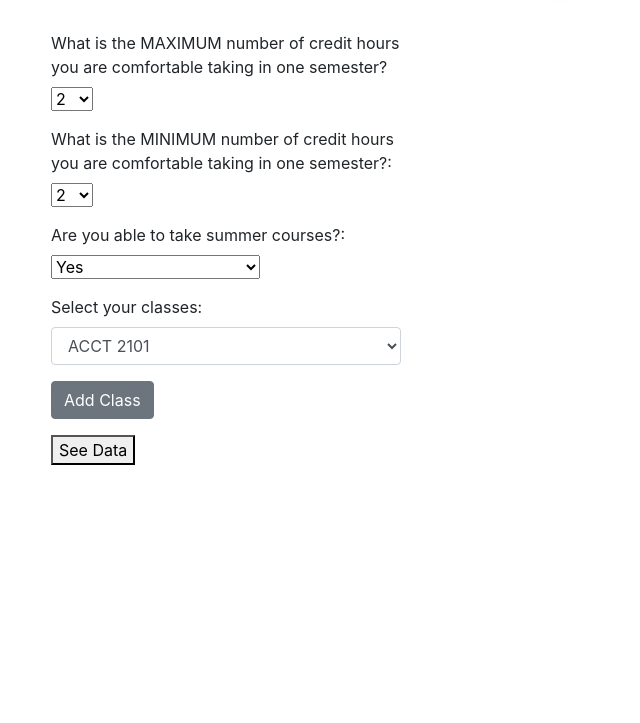
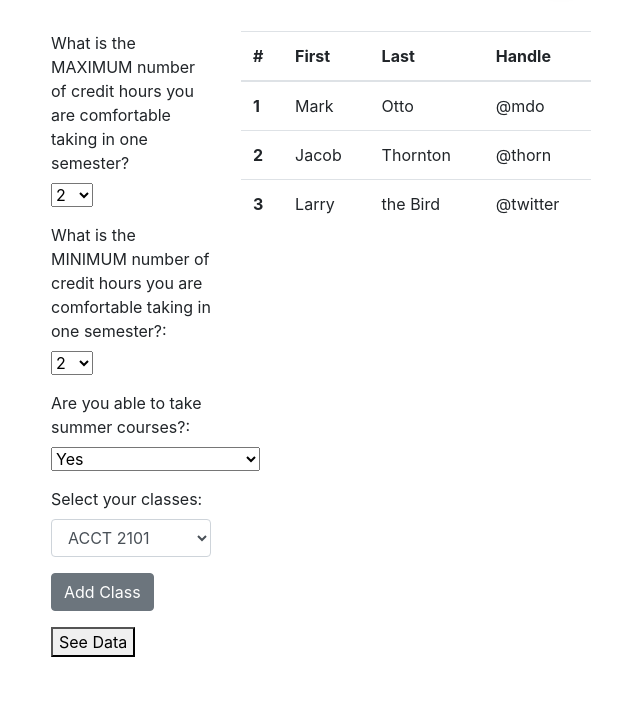
Before and after one commit to apfleegor/6242-final-project, a Flask app: page / in a window 1280 px wide. Shown: the part 77-800 px from the top of the page, without its empty margins (34-674 px from the left). Run offline with Flask 3, Linux system fonts and the light colour scheme; some libraries are stand-ins or nearby versions.

Commit message:
updating formatting to include a table in the middle

```diff
--- a/templates/index.html
+++ b/templates/index.html
@@ -16,7 +16,7 @@
 
   <div class="container">
     <div class="row">
-      <div class="col-lg-4">
+      <div class="col-2">
         <!-- First Input: Dropdown for maxPrompt -->
         <div class="mb-3">
           <label for="maxPrompt" class="form-label">What is the MAXIMUM number of credit hours you are comfortable taking in one semester?</label>
@@ -104,8 +104,41 @@
 
       </div>
 
+      <div class="col-4">
+        <table class="table">
+          <thead>
+            <tr>
+              <th scope="col">#</th>
+              <th scope="col">First</th>
+              <th scope="col">Last</th>
+              <th scope="col">Handle</th>
+            </tr>
+          </thead>
+          <tbody>
+            <tr>
+              <th scope="row">1</th>
+              <td>Mark</td>
+              <td>Otto</td>
+              <td>@mdo</td>
+            </tr>
+            <tr>
+              <th scope="row">2</th>
+              <td>Jacob</td>
+              <td>Thornton</td>
+              <td>@thorn</td>
+            </tr>
+            <tr>
+              <th scope="row">3</th>
+              <td>Larry</td>
+              <td>the Bird</td>
+              <td>@twitter</td>
+            </tr>
+          </tbody>
+        </table>
+      </div>
+
       <!-- Second Column -->
-      <div class="col-lg-8">
+      <div class="col-6">
         <div id="bar-chart"></div>
       </div>
 
```
